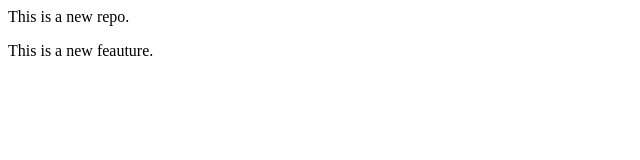
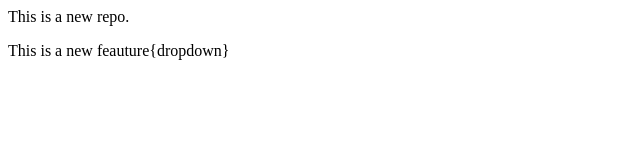
Before and after one commit to shivsharanprakash/localrepo, a plain HTML site: page index.html in a window 1280 px wide. Shown: the full height of the page, 0-640 px from the left. Drawn offline with Linux system fonts and the light colour scheme.

Commit message:
add feature

```diff
--- a/index.html
+++ b/index.html
@@ -1,2 +1,2 @@
 <p>This is a new repo.</p>
-<p>This is a new feauture.</p>
+<p>This is a new feauture{dropdown}</p>
```
Also changed, not shown: 1 other file.
